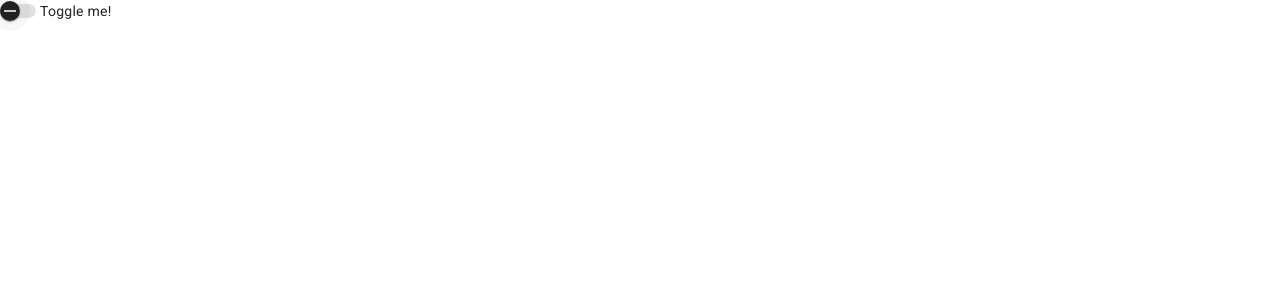
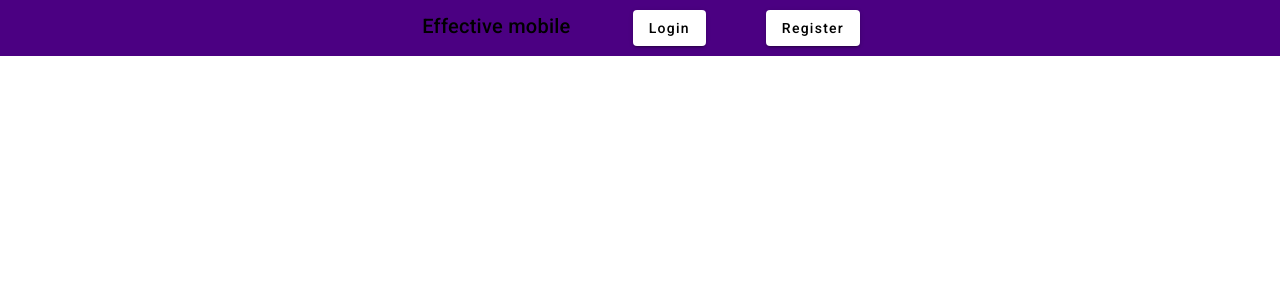
Before and after one commit to smit467bs/effective_test, an Angular app: page / in a window 1280 px wide. Shown: the top 300 px of the page. Built offline with nearby package versions, Linux system fonts and the light colour scheme.

Commit message:
feat: header component

```diff
--- a/src/app/app.component.html
+++ b/src/app/app.component.html
@@ -1 +1 @@
-<mat-slide-toggle>Toggle me!</mat-slide-toggle>
+<app-header/>
--- a/src/app/header/header.component.html
+++ b/src/app/header/header.component.html
@@ -1 +1,9 @@
-<p>header works!</p>
+<header>
+  <div class="__container">
+    <h2>Effective mobile</h2>
+    <nav>
+      <button mat-raised-button>Login</button>
+      <button mat-raised-button>Register</button>
+    </nav>
+  </div>
+</header>
--- a/src/app/header/header.component.scss
+++ b/src/app/header/header.component.scss
@@ -0,0 +1,29 @@
+header {
+  //width: 100%;
+  position: fixed;
+  top: 0;
+  left: 0;
+  right: 0;
+  margin-bottom: 100px;
+  background-color: indigo;
+}
+
+.__container {
+  width: 500px;
+  margin: 0 auto;
+  display: flex;
+  flex-direction: row;
+
+  h2 {
+    margin: 10px auto;
+  }
+
+  nav {
+    display: flex;
+    flex-direction: row;
+  }
+
+  button {
+    margin: 10px 30px;
+  }
+}
```
Also changed, not shown: src/app/app.module.ts (+12 -6 lines).
